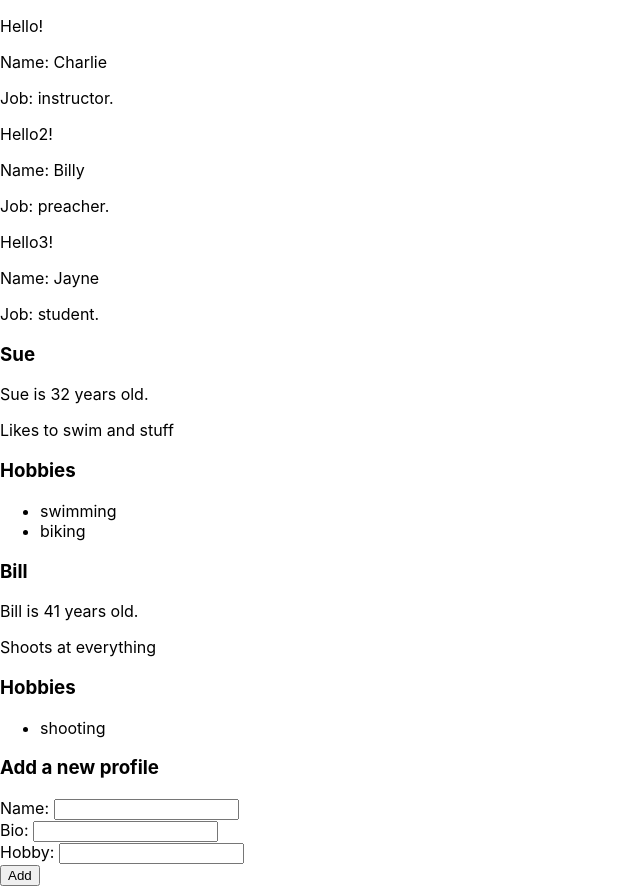
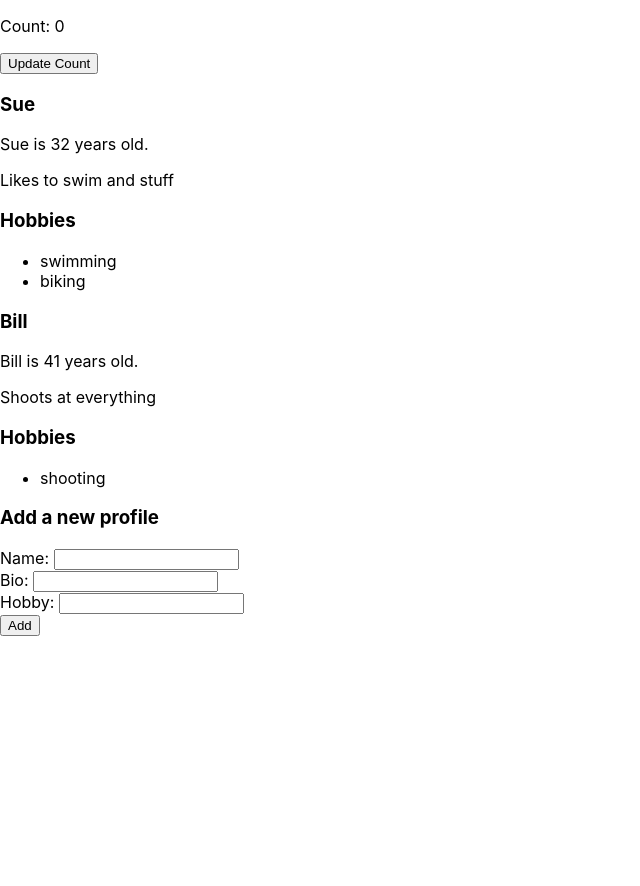
Before and after one commit to tlanders/reactjs-fundamentals-first, a React (Create React App) app: page / in a window 1280 px wide. Shown: the whole page, without its empty margins (0-640 px from the left). After the commit the page ends 800 px from the top, so only its background shows below. Built offline with nearby package versions, Linux system fonts and the light colour scheme.

Commit message:
added function component that uses useState hook

```diff
--- a/src/App.js
+++ b/src/App.js
@@ -1,4 +1,4 @@
-import React from 'react';
+import React, {useState} from 'react';
 // import logo from './logo.svg';
 import './App.css';
 
@@ -8,6 +8,20 @@ import {WrappedComponentOne} from "./components/ComponentToBeWrappedOne";
 import {WrappedComponentTwo} from "./components/ComponentToBeWrappedTwo";
 import {styles} from "./styles";
 import {User, User2, User3} from "./components/functionComponents";
+
+function Counter() {
+    const [count, setCount] = useState(0);
+    console.log(count);
+    // debugger;
+    return (
+        <div>
+            <p>Count: {count}</p>
+            <button onClick={() => setCount(count + 1)}>
+                Update Count
+            </button>
+        </div>
+    );
+}
 
 class App extends React.Component {
     constructor(props) {
@@ -56,9 +70,10 @@ class App extends React.Component {
         })
         return (
             <div className="App">
-                <User name={"Charlie"} job={"instructor"}/>
-                <User2 name={"Billy"} job={"preacher"}/>
-                <User3 name={"Jayne"} job={"student"}/>
+                <Counter/>
+                {/*<User name={"Charlie"} job={"instructor"}/>*/}
+                {/*<User2 name={"Billy"} job={"preacher"}/>*/}
+                {/*<User3 name={"Jayne"} job={"student"}/>*/}
                 {/*<FocusInputBox/>*/}
                 {/*<PropTypeComponent name='Jimmy' account={'Savings'} balance={3.25}/>*/}
                 {/*<PropTypeComponent name='Sally' account={'Checking'} balance={99.88}/>*/}
```
